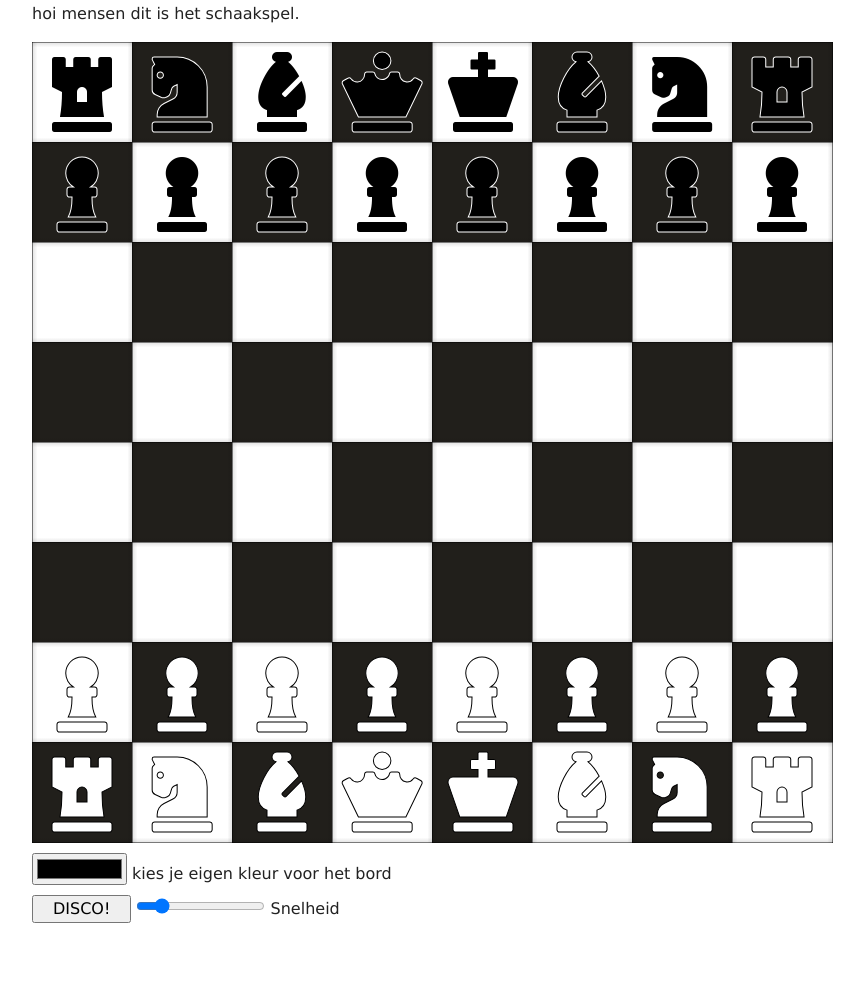
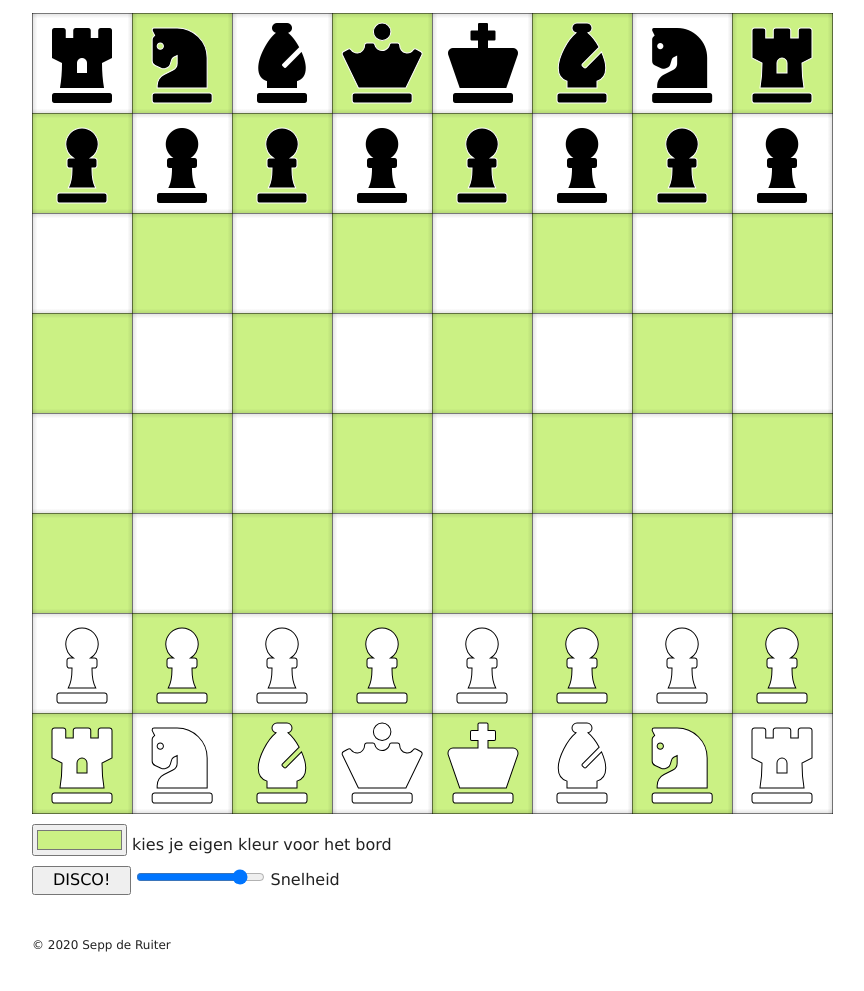
Before and after one commit to winkbrace/superschaakspel, a plain HTML site: page index.html in a window 1280 px wide. Shown: the part 113-1104 px from the top of the page, without its empty margins (18-882 px from the left). After the commit the page ends 1067 px from the top, so only its background shows below. Drawn offline with Linux system fonts and the light colour scheme.

Commit message:
Voeg bord concept toe met vakjes per rij en kolom

```diff
--- a/css/schaken.css
+++ b/css/schaken.css
@@ -1,5 +1,6 @@
 body {
     font-family: Verdana, Tahoma, Arial, sans-serif;
+    margin: 0 50px;
 }
 
 div {
@@ -28,3 +29,8 @@ canvas {
     padding: 3px 19px;
     margin-top: 10px;
 }
+
+footer {
+    margin-top: 20px;
+    font-size: 0.75rem;
+}
--- a/index.html
+++ b/index.html
@@ -25,7 +25,7 @@
     <meta name="theme-color" content="#fafafa">
 </head>
 
-<body style="margin: 50px;">
+<body>
 
     <h1>SuperSchaakspel</h1>
     <p>hoi mensen dit is het schaakspel.</p>
@@ -41,7 +41,7 @@
     </div>
     <div>
         <input id="disco" type="button" value="DISCO!" data-on="0">
-        <input id="disco-snelheid" type="range" min="50" max="1000" value="200" class="slider"> Snelheid
+        <input id="disco-snelheid" type="range" min="-1000" max="-50" value="-200" class="slider"> Snelheid
     </div>
 
     <!-- Deze hack is nodig om de fontawesome iconen te laden -->
@@ -54,6 +54,9 @@
     <script src="js/game.js"></script>
     <script src="js/main.js"></script>
 
+    <footer>
+        &copy; 2020 Sepp de Ruiter
+    </footer>
 </body>
 
 </html>
--- a/js/bord.js
+++ b/js/bord.js
@@ -1,8 +1,33 @@
 var bord = {
     ctx: document.getElementById("schaakbord").getContext("2d"),
+    bord: {},
 
     init: function() {
-        this.teken("#211F1B");
+        this.maakBord();
+        this.teken(this.randomKleur());
+    },
+
+    maakBord: function() {
+        for (let row = 0; row < 8; row++) {
+            this.bord[row] = {};
+            for (let col = 0; col < 8; col++) {
+                this.bord[row][col] = this.maakVakje(row, col);
+            }
+        }
+    },
+
+    maakVakje: function(row, col) {
+        return {
+            row: row,
+            col: col,
+            kleur: bord.isWitVakje(row, col) ? 'w' : 'z',
+            stuk: null,
+        };
+    },
+
+    plaatsStuk: function(stuk, vakje) {
+        vakje.stuk = stuk;
+        this.bord[vakje.row][vakje.col] = vakje;
     },
 
     teken: function(kleur) {
@@ -23,6 +48,9 @@ var bord = {
                 this.kleurVakje(x, y, vakKleur);
             }
         }
+
+        // geef ook de kleur kiezer dezelfde kleur
+        document.getElementById('bordkleur').value = kleur;
     },
 
     /**
@@ -48,19 +76,22 @@ var bord = {
         this.ctx.fillRect(x, y, 100, 100);
     },
 
-    getVakje: function(nr) {
-        const vakje = {
-            row: Math.floor(nr / 8),
-            col: nr % 8,
-            kleur: 'w',
+    geefVakje: function(nr) {
+        const row = Math.floor(nr / 8);
+        const col = nr % 8;
 
-            init: function() {
-                this.kleur = bord.isWitVakje(this.row, this.col) ? 'w' : 'z'
+        return this.bord[row][col];
+    },
+
+    geefOpstelling: function() {
+        let stukken = [];
+        for (let row=0; row<8; row++) {
+            for (let col=0; col<8; col++) {
+                stukken.push(this.bord[row][col].stuk);
             }
-        };
-        vakje.init();
+        }
 
-        return vakje;
+        return stukken.join(' ');
     },
 
     isWitVakje: function(row, col) {
@@ -69,19 +100,19 @@ var bord = {
 
     randomKleur: function(){
        return '#' + Math.floor(Math.random()*16777215).toString(16).padStart(6, '0');
-    }
+    },
 };
 
 // Verander kleur van het bord
 document.getElementById('bordkleur').addEventListener('input', (e) => bord.teken(e.target.value));
 
-// DDDDDIIIIISSSSCCCOO!!!!!!
+// DDDDDIIIIISSSSCCCOOOOOO!!!!!!
 let disco = false;
 let discoInterval = null;
 document.getElementById('disco').addEventListener('click', (e) => {
     disco = ! disco
     if (disco) {
-        const snelheid = document.getElementById('disco-snelheid').value;
+        const snelheid = 1 - document.getElementById('disco-snelheid').value;
         discoInterval = setInterval(_ => bord.teken(bord.randomKleur()), snelheid);
     } else {
         clearInterval(discoInterval);
@@ -89,6 +120,7 @@ document.getElementById('disco').addEventListener('click', (e) => {
 });
 
 document.getElementById('disco-snelheid').addEventListener('change', (e) => {
+    disco = true;
     clearInterval(discoInterval);
-    discoInterval = setInterval(_ => bord.teken(bord.randomKleur()), e.target.value)
+    discoInterval = setInterval(_ => bord.teken(bord.randomKleur()), 1 - e.target.value)
 });
--- a/js/game.js
+++ b/js/game.js
@@ -1,31 +1,23 @@
 var game = {
     beurt: 'wit',
     mogelijkheden: {},
-    opstelling: '',
 
-    start: function () {
+    start: function() {
         this.beurt = "wit";
-        this.opstelling = 'zt zP zl zd zk zl zP zt' +
-                        ' zp zp zp zp zp zp zp zp' +
-                        ' .. .. .. .. .. .. .. ..' +
-                        ' .. .. .. .. .. .. .. ..' +
-                        ' .. .. .. .. .. .. .. ..' +
-                        ' .. .. .. .. .. .. .. ..' +
-                        ' wp wp wp wp wp wp wp wp' +
-                        ' wt wP wl wd wk wl wP wt';
+
         bord.init();
-        document.fonts.ready.then(_ => stukken.init(this.opstelling));
+        document.fonts.ready.then(_ => stukken.init());
     },
 
-    startBeurt: function () {
+    startBeurt: function() {
         this.bepaalMogelijkheden();
     },
 
-    eindBeurt: function () {
+    eindeBeurt: function() {
         this.beurt = this.beurt == 'wit' ? 'zwart' : 'wit';
     },
 
-    bepaalMogelijkheden: function () {
+    bepaalMogelijkheden: function() {
 
     }
 };
--- a/js/stukken.js
+++ b/js/stukken.js
@@ -11,7 +11,7 @@ const stukken = {
 
     ctx: document.getElementById("stukken").getContext("2d"),
 
-    init: function(opstelling) {
+    init: function() {
         this.soorten = {
             t: this.toren,
             P: this.paard,
@@ -20,6 +20,15 @@ const stukken = {
             k: this.koning,
             p: this.pion,
         };
+
+        const opstelling = 'zt zP zl zd zk zl zP zt' +
+                          ' zp zp zp zp zp zp zp zp' +
+                          ' .. .. .. .. .. .. .. ..' +
+                          ' .. .. .. .. .. .. .. ..' +
+                          ' .. .. .. .. .. .. .. ..' +
+                          ' .. .. .. .. .. .. .. ..' +
+                          ' wp wp wp wp wp wp wp wp' +
+                          ' wt wP wl wd wk wl wP wt';
 
         this.teken(opstelling);
     },
@@ -31,6 +40,9 @@ const stukken = {
         const stukken = opstelling.split(' ');
         for (let i = 0, len = stukken.length; i < len; i++) {
             const stuk = stukken[i];
+            const vakje = bord.geefVakje(i);
+
+            bord.plaatsStuk(stuk, vakje);
 
             if (stuk === '..') {
                 continue;
@@ -38,7 +50,6 @@ const stukken = {
 
             const stukKleur = stuk.substr(0, 1);
             const stukSoort = this.getSoort( stuk.substr(1, 1));
-            const vakje = bord.getVakje(i);
             let x = 20 + (100 * vakje.col);
             const y = 80 + (100 * vakje.row);
 
```
